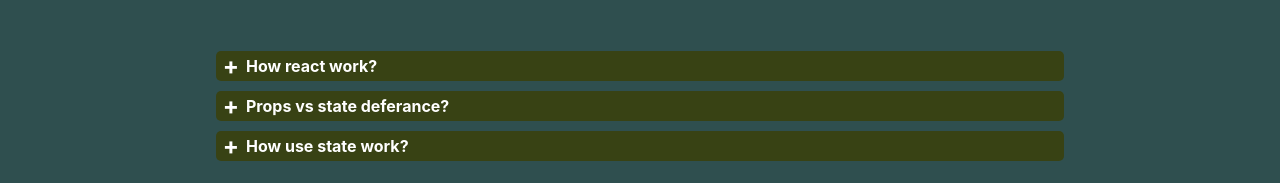
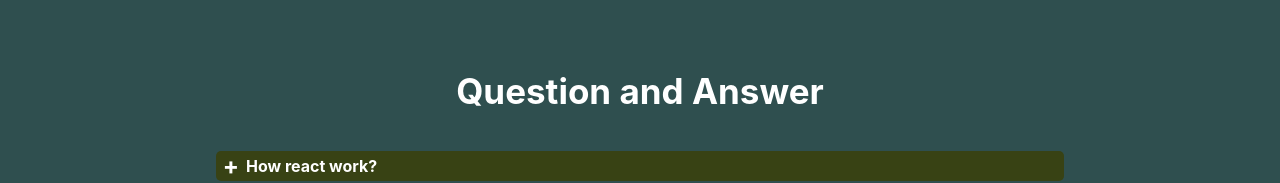
Before and after one commit to prosaiful37/lucky-one, a React (Create React App) app: page / in a window 1280 px wide. Shown: the part 1929-2112 px from the top of the page. Built offline with nearby package versions, Linux system fonts and the light colour scheme.

Commit message:
redmi file update

```diff
--- a/src/componants/Footer/Footer.css
+++ b/src/componants/Footer/Footer.css
@@ -5,6 +5,12 @@
 }
 .questions{
     margin: 10px;
+}
+.questions h2{
+   padding-bottom: 10px;
+   text-align: center;
+   font-size: 35px;
+   color: white;
 }
 details {
     width: 80%;
--- a/src/componants/Footer/Footer.js
+++ b/src/componants/Footer/Footer.js
@@ -5,6 +5,7 @@ const Footer = () => {
     return (
         <div className='footer'>
         <div className='questions'>
+            <h2>Question and Answer</h2>
             <details>
                 <summary>
                     How react work?
@@ -17,8 +18,7 @@ const Footer = () => {
                     <summary>
                         Props vs state deferance?
                     </summary>
-                    <p> Just aim to the red spots near his eyes</p>
-                    <p>Keep shooting at these spots until the eyes open, then hit quickly both eyes with your laser beam.</p>
+                    <p>Difference between props and state. The props are usually like a variable. The props can only be read. props can not be modified. On the other hand, the state is modified or  changed asynchronously. The user Can be changed state if He wants, or not. These are the differences between them.</p>
                 </details>
             </div>
             <div className='questions'>
@@ -26,7 +26,7 @@ const Footer = () => {
                     <summary>
                         How use state work?
                     </summary>
-                    <p>Keep shooting at these spots until the eyes open, then hit quickly both eyes with your laser beam.</p>
+                    <p>.</p>
                 </details>
             </div>
         </div>
--- a/src/componants/Product/Product.js
+++ b/src/componants/Product/Product.js
@@ -19,7 +19,7 @@ const Product = (props) => {
                 <h4 className='Product-name'>{name}</h4>
                 <p>Price: ${price}</p>
             </div>
-            <button onClick={() => handleAddToCart(product)} className='cartBtn'>
+            <button onClick={() => handleAddToCart(product,  picture)} className='cartBtn'>
                 <p>Add To Cart</p>
                 <FontAwesomeIcon icon={faShoppingCart}></FontAwesomeIcon>
             </button>
--- a/src/componants/Shops/Shop.js
+++ b/src/componants/Shops/Shop.js
@@ -6,14 +6,9 @@ import './Shop.css';
 const Shop = () => {
     const [products, setProducts] = useState([])
     const [carts, setCarts] = useState([])
-    console.log(carts);
 
     const handleAddToCart = (product) => {
         const newCarts= [...carts, product];
-
-
-
-
         setCarts(newCarts);
 
     }
```
Also changed, not shown: 1 other file (tests, documents, lock files or other folders).
